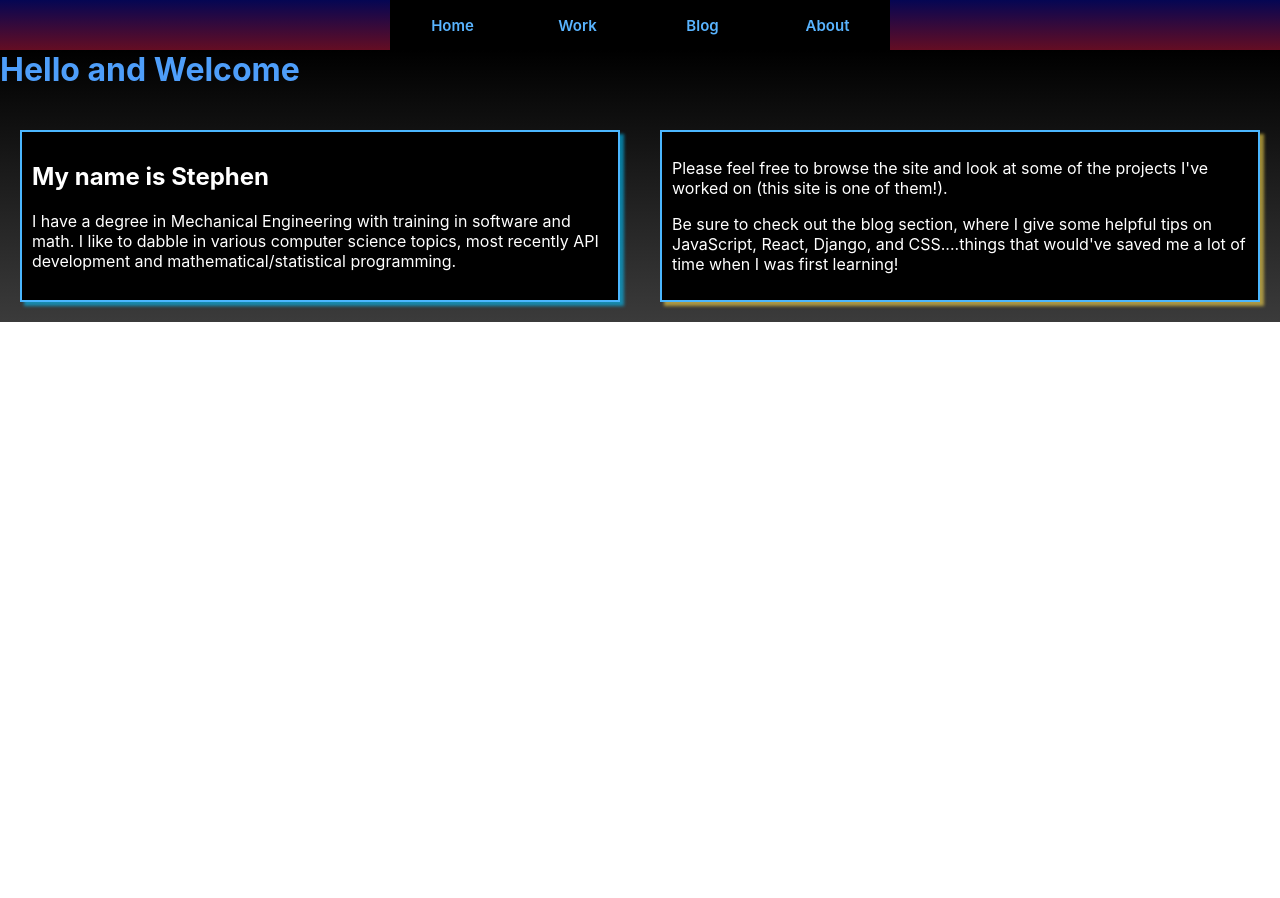
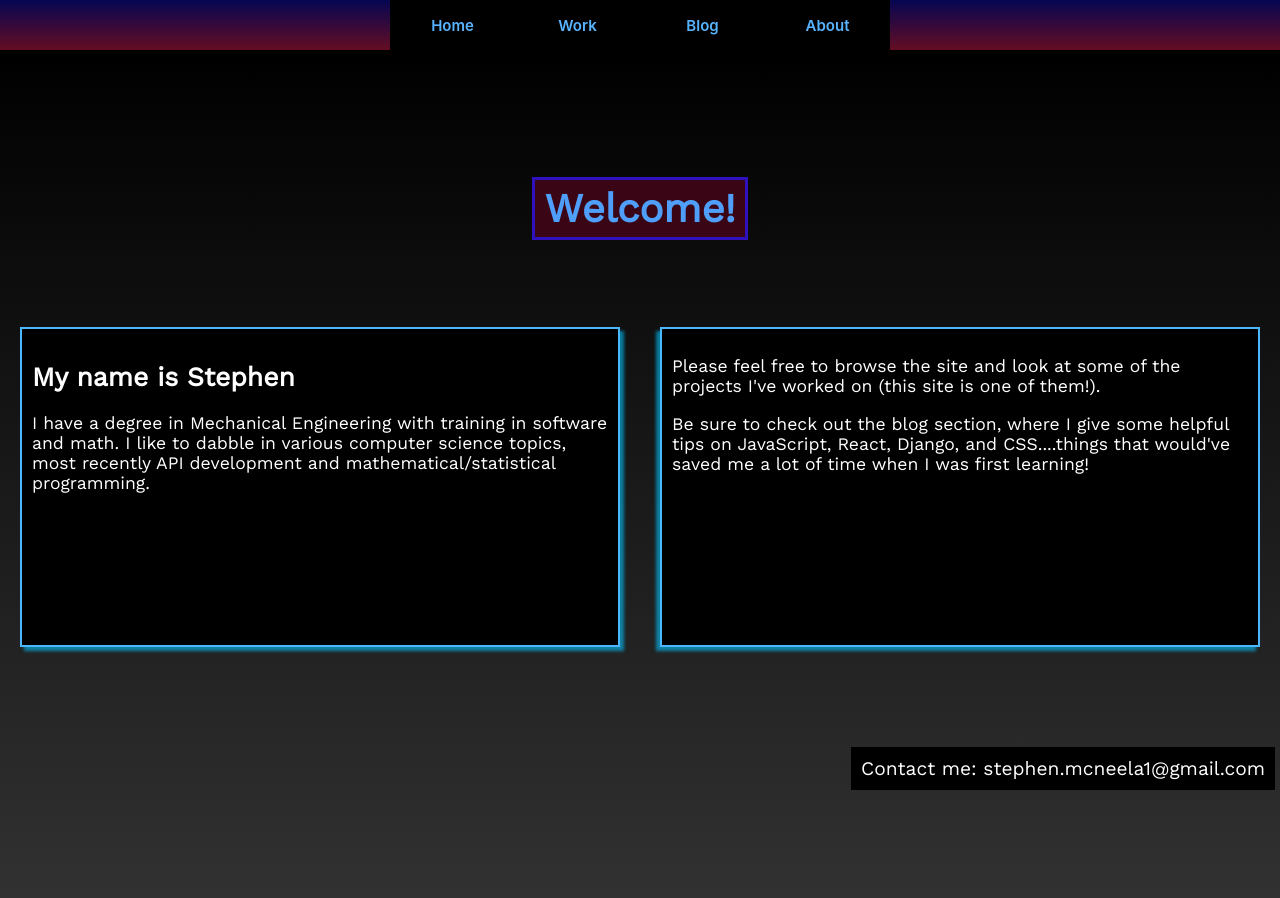
Before and after one commit to s-mcneela/s-mcneela.github.io, a React (Create React App) app: page / in a window 1280 px wide. Shown: the top 898 px of the page. Before the commit the page ends 800 px from the top, so only its background shows below. Built offline with nearby package versions, Linux system fonts and the light colour scheme.

Commit message:
updates to home page

```diff
--- a/src/App.js
+++ b/src/App.js
@@ -1,5 +1,4 @@
 import './App.css';
-import PageHeader from './containers/PageHeader/PageHeader';
 import HomePage from './containers/HomePage/HomePage';
 import {Route, Switch} from 'react-router-dom';
 import Background from './components/UI/Background/Background';
@@ -7,7 +6,7 @@ import Aux from './hoc/Aux';
 function App() {
   return (
     <Aux>
-      <body>
+
         <Background>
           <Switch>
 
@@ -18,7 +17,7 @@ function App() {
           </Switch>
         </Background>
 
-      </body>
+
     </Aux>
 
   );
--- /dev/null
+++ b/src/components/UI/ContactTag/ContactTag.js
@@ -0,0 +1,14 @@
+import React from 'react';
+import classes from './ContactTag.module.css';
+
+const contactTag = (props) => {
+
+  return (
+
+  <div className={classes.ContactTag}>
+    Contact me: stephen.mcneela1@gmail.com
+  </div>
+  );
+}
+
+export default contactTag;
--- /dev/null
+++ b/src/components/UI/ContactTag/ContactTag.module.css
@@ -0,0 +1,14 @@
+
+@import url('https://fonts.googleapis.com/css2?family=Work+Sans&display=swap');
+
+
+.ContactTag {
+  position: fixed;
+  bottom: 10px;
+  right: 5px;
+  color: white;
+  font-size: 1.2rem;
+  font-family: 'Work Sans', sans-serif;
+  background-color: black;
+  padding: 10px;
+}
--- a/src/containers/HomePage/HomePage.js
+++ b/src/containers/HomePage/HomePage.js
@@ -4,34 +4,66 @@ import React, {Component} from 'react';
 import PageHeader from '../PageHeader/PageHeader';
 import Aux from '../../hoc/Aux';
 import classes from './HomePage.module.css';
+import ContactTag from '../../components/UI/ContactTag/ContactTag';
 
 
 
 class HomePage extends Component {
   state = {
-    entered: false,
+    showBackdrop: false,
   }
 
-  enter = () => {
-    this.setState(state =>
-      {
-        return {
-          ...state,
-          entered: true,
-        }
-      });
+  componentDidMount() {
+    //must add event listeners after all the DOM elements are mounted
+    const intro_blurb = document.getElementById('intro_blurb');
+    intro_blurb.addEventListener('mouseenter', e => {
+      this.onObjEnter(intro_blurb);
+    });
+    intro_blurb.addEventListener('mouseleave', e => {
+      this.onObjExit(intro_blurb);
+    });
+    const cta = document.getElementById('CTA');
+    cta.addEventListener('mouseenter', e => {
+      this.onObjEnter(cta);
+    });
+    cta.addEventListener('mouseleave', e => {
+      this.onObjExit(cta);
+    });
   }
 
+  onObjEnter = (obj) => {
+    obj.style.zIndex = 3;
+    this.setState(state => {
+      return {
+        ...state,
+        showBackdrop: true,
+      }
+    });
+  }
+  onObjExit = (obj) => {
+    obj.style.zIndex = 1;
+    this.setState(state => {
+      return {
+        ...state,
+        showBackdrop: false,
+      }
+    });
+  }
   render(){
+
+
     return (
       <Aux>
-        <PageHeader />
+        <PageHeader/>
+        <div className={classes.TopPageFiller} ></div>
         <div className={classes.Heading}>
-          <h1>Hello and Welcome</h1>
+          <h1>Welcome!</h1>
         </div>
         <div className={classes.Main}>
 
-          <div className = {classes.IntroBlurb}>
+          {this.state.showBackdrop? <div id="backdrop" className={classes.Backdrop} > </div> : null}
+
+          <div id="intro_blurb" className = {classes.IntroBlurb}>
 
             <div>
               <h2>My name is Stephen</h2>
@@ -44,7 +76,7 @@ class HomePage extends Component {
             </div>
 
           </div>
-          <div className={classes.CTA}>
+          <div id="CTA" className={classes.CTA}>
             <p>
               Please feel free to browse the site and look at some
               of the projects I've worked on (this site is one of them!).
@@ -56,9 +88,9 @@ class HomePage extends Component {
               saved me a lot of time when I was first learning!
             </p>
           </div>
-
-
         </div>
+        <ContactTag />
+        <div className={classes.PageFiller}> </div>
 
       </Aux>
     )
--- a/src/containers/HomePage/HomePage.module.css
+++ b/src/containers/HomePage/HomePage.module.css
@@ -1,11 +1,29 @@
+@import url('https://fonts.googleapis.com/css2?family=Work+Sans&display=swap');
+
+
+
 .Main {
   color: white;
   display: flex;
   flex-direction: row;
+  font-family: 'Work Sans', sans-serif;
 
 }
 .Heading {
   color: rgb(78, 158, 250);
+  font-family: 'Work Sans', sans-serif;
+  display: flex;
+  flex-direction: row;
+  justify-content: center;
+  margin: 40px;
+
+}
+.Heading h1 {
+  border: 3px solid rgb(48, 17, 190);
+  background-color: rgb(58, 5, 21);
+  padding: 5px 10px;
+  font-size: 2.5rem;
+
 }
 
 .IntroBlurb {
@@ -15,13 +33,35 @@
   padding: 10px;
   margin: 20px;
   width: 50vw;
+  z-index: 1;
+  font-size: 1.1rem;
 }
 
 .CTA {
   background: black;
   border: 2px solid rgb(75, 183, 255);
-  box-shadow: 4px 4px 3px rgba(253, 221, 78, 0.589);
+  box-shadow: -4px 4px 3px rgba(0, 195, 255, 0.589);
   padding: 10px;
   margin: 20px;
   width: 50vw;
+  font-size: 1.1rem;
+  height: 25vw;
+  z-index: 1;/*set to three */
 }
+.TopPageFiller {
+  height: 60px;
+}
+.PageFiller {
+  height: 400px;
+}
+
+.Backdrop {
+  position: fixed;
+  top: 0;
+  left: 0;
+  height: 100%;
+  width: 100%;
+  background: rgba(0, 0, 0, 0.8);
+  z-index: 2;
+
+}
```
